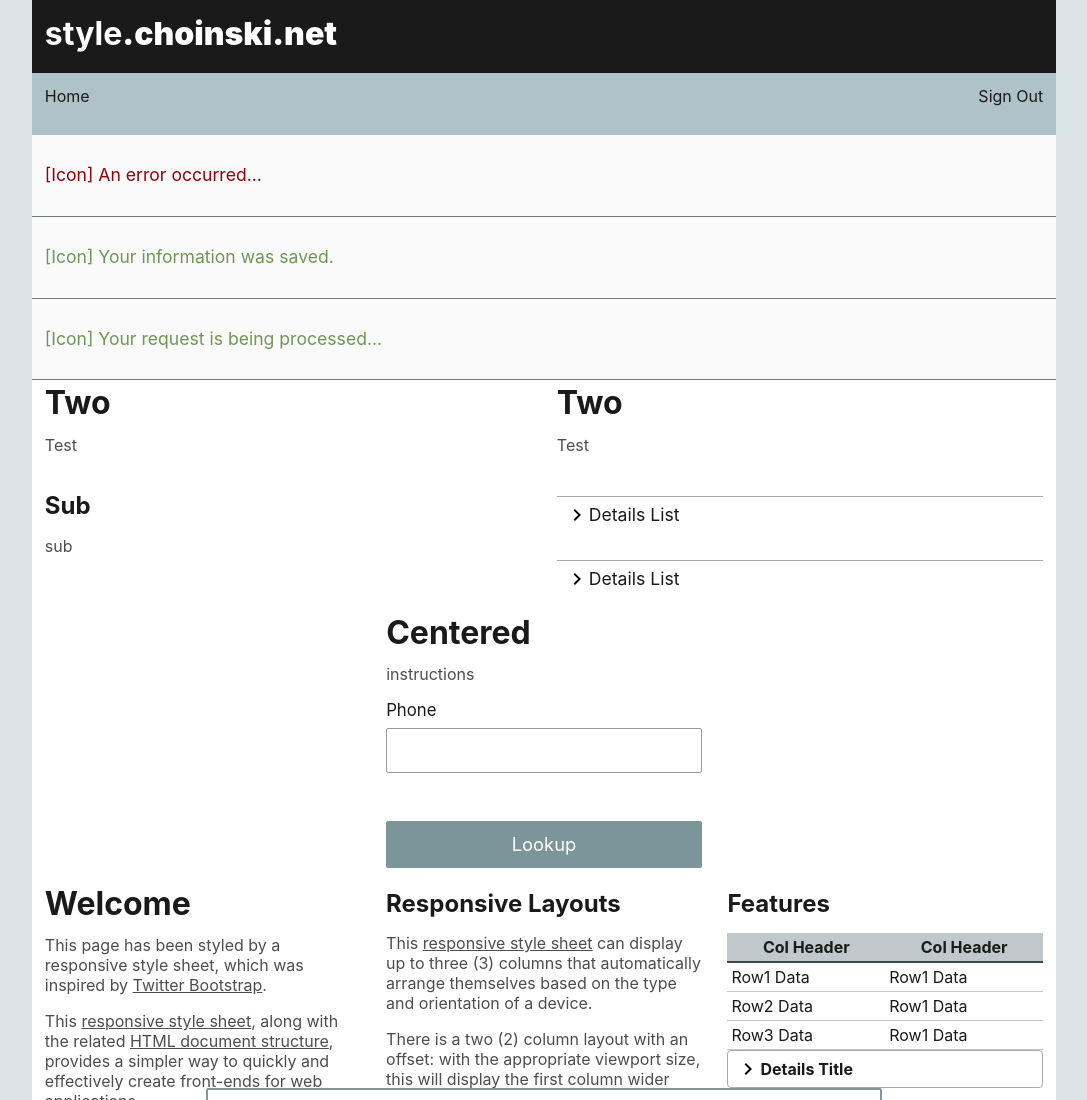
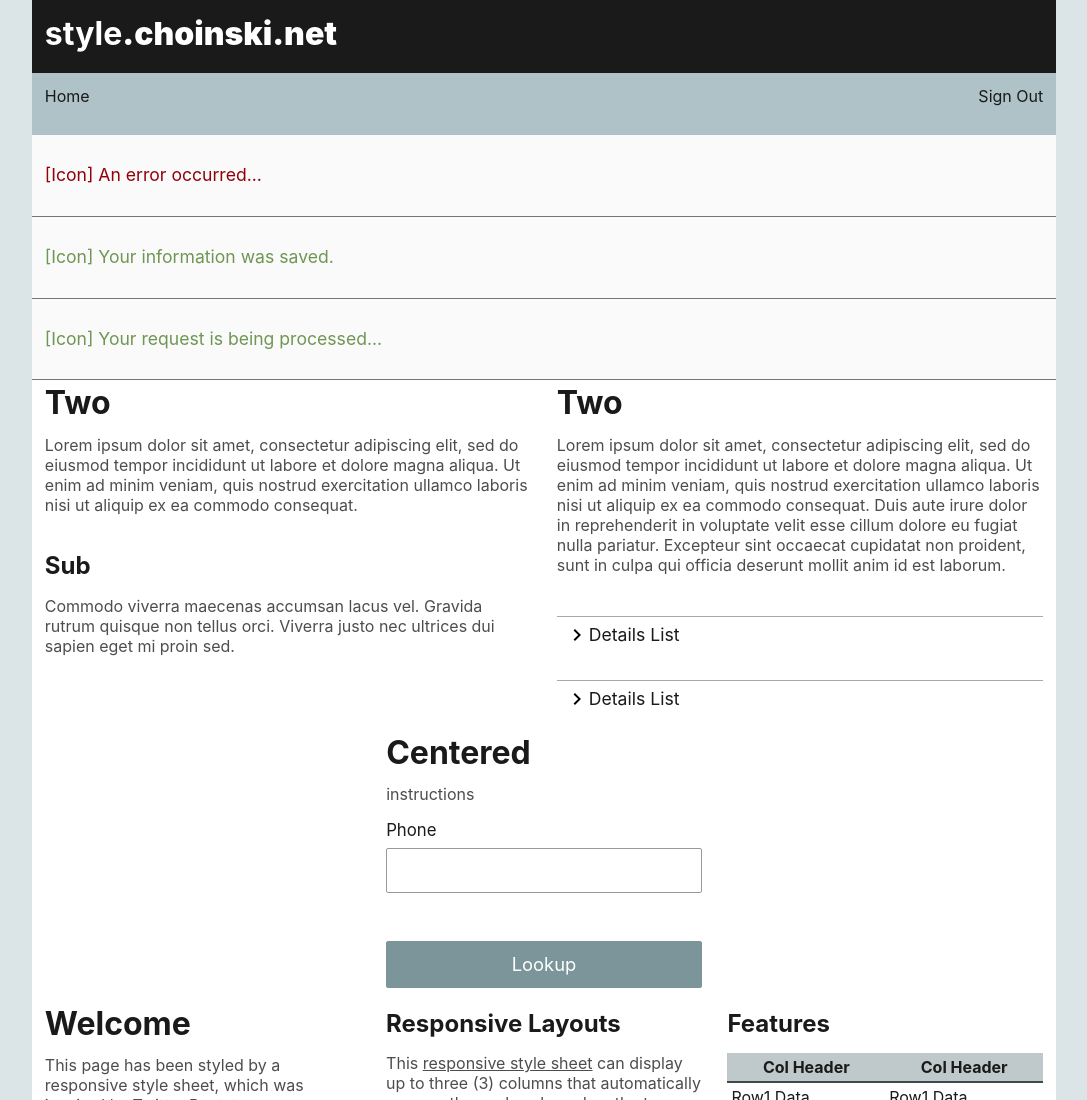
Before and after one commit to mattchoinski/style, a website: page sample.html in a window 1280 px wide. Shown: the top 1100 px of the page, without its empty margins (96-1183 px from the left). Drawn offline with Linux system fonts and the light colour scheme.

Commit message:
Remove invalid lines.

```diff
--- a/sample.html
+++ b/sample.html
@@ -29,9 +29,15 @@
 			<p>[Icon] Your request is being processed...</p>
 		</div>
 		<main class="columns two">
-			<article><section><h1>Two</h1><p>Test</p></section><section><h2>Sub</h2><p>sub</p></section></article>
+			<article><section><h1>Two</h1><p>Lorem ipsum dolor sit amet, consectetur adipiscing elit, sed do eiusmod tempor incididunt ut labore et dolore magna
+			aliqua. Ut enim ad minim veniam, quis nostrud exercitation ullamco laboris nisi ut aliquip ex ea commodo consequat.</p></section>
+			<section><h2>Sub</h2><p>Commodo viverra maecenas accumsan lacus vel. Gravida rutrum quisque non tellus orci. Viverra justo nec ultrices dui
+			sapien eget mi proin sed.</p></section></article>
 			<article>
-				<section><h1>Two</h1><p>Test</p></section>
+				<section><h1>Two</h1><p>Lorem ipsum dolor sit amet, consectetur adipiscing elit, sed do eiusmod tempor incididunt ut labore et dolore magna
+				aliqua. Ut enim ad minim veniam, quis nostrud exercitation ullamco laboris nisi ut aliquip ex ea commodo consequat. Duis
+				aute irure dolor in reprehenderit in voluptate velit esse cillum dolore eu fugiat nulla pariatur. Excepteur sint
+				occaecat cupidatat non proident, sunt in culpa qui officia deserunt mollit anim id est laborum.</p></section>
 				<section>
 					<details class="section">
 						<summary>Details List</summary>
--- a/style.choinski.css
+++ b/style.choinski.css
@@ -81,7 +81,7 @@ button,
 [type="button"],
 [type="reset"],
 [type="submit"] {
-	-webkit-appearance: button;
+	/*-webkit-appearance: button;*/
 }
 button::-moz-focus-inner,
 [type="button"]::-moz-focus-inner,
@@ -123,7 +123,7 @@ textarea {
 	height: auto;
 }
 [type="search"] {
-	-webkit-appearance: textfield;
+	/*-webkit-appearance: textfield;*/
 	outline-offset: -2px;
 }
 [type="search"]::-webkit-search-decoration {
```
Also changed, not shown: style.choinski.min.css.
